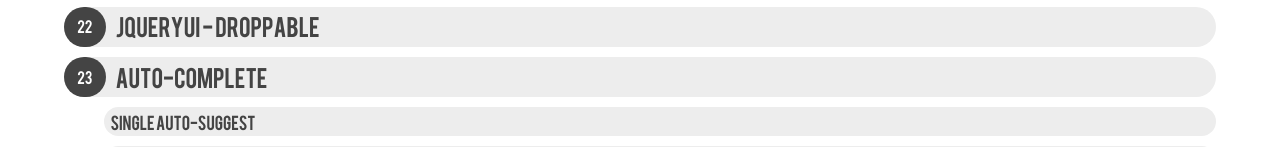
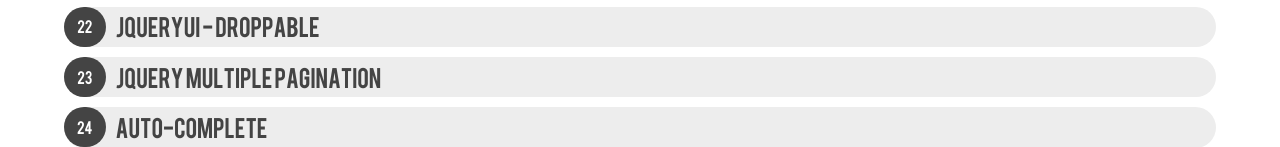
Before and after one commit to suhasz/jquery, a plain HTML site: page index.html in a window 1280 px wide. Shown: the part 1114-1261 px from the top of the page. Drawn offline with nearby package versions, Linux system fonts and the light colour scheme.

Commit message:
Update index.html
Added a link for jQuery Multiple Pagination Plugin

```diff
--- a/index.html
+++ b/index.html
@@ -31,6 +31,7 @@
 			<li class="clearfix"><a href="http://jqueryui.com/demos/draggable/" target="_blank">jQueryUI - Draggable</a></li>
 			<li class="clearfix"><a href="http://jqueryui.com/demos/dialog/" target="_blank">jQueryUI - Fancybox (Modal Window)</a></li>
 			<li class="clearfix"><a href="http://jqueryui.com/demos/droppable" target="_blank">jQueryUI - Droppable</a></li>
+			<li class="clearfix"><a href="http://www.egeac.pt/application/frontend/js/jquery.pagination/demo/demo_multi.htm" target="_blank">jQuery Multiple Pagination</a></li>
 			<li class="clearfix">
 				<strong>Auto-complete</strong>
 				<ul>
```
